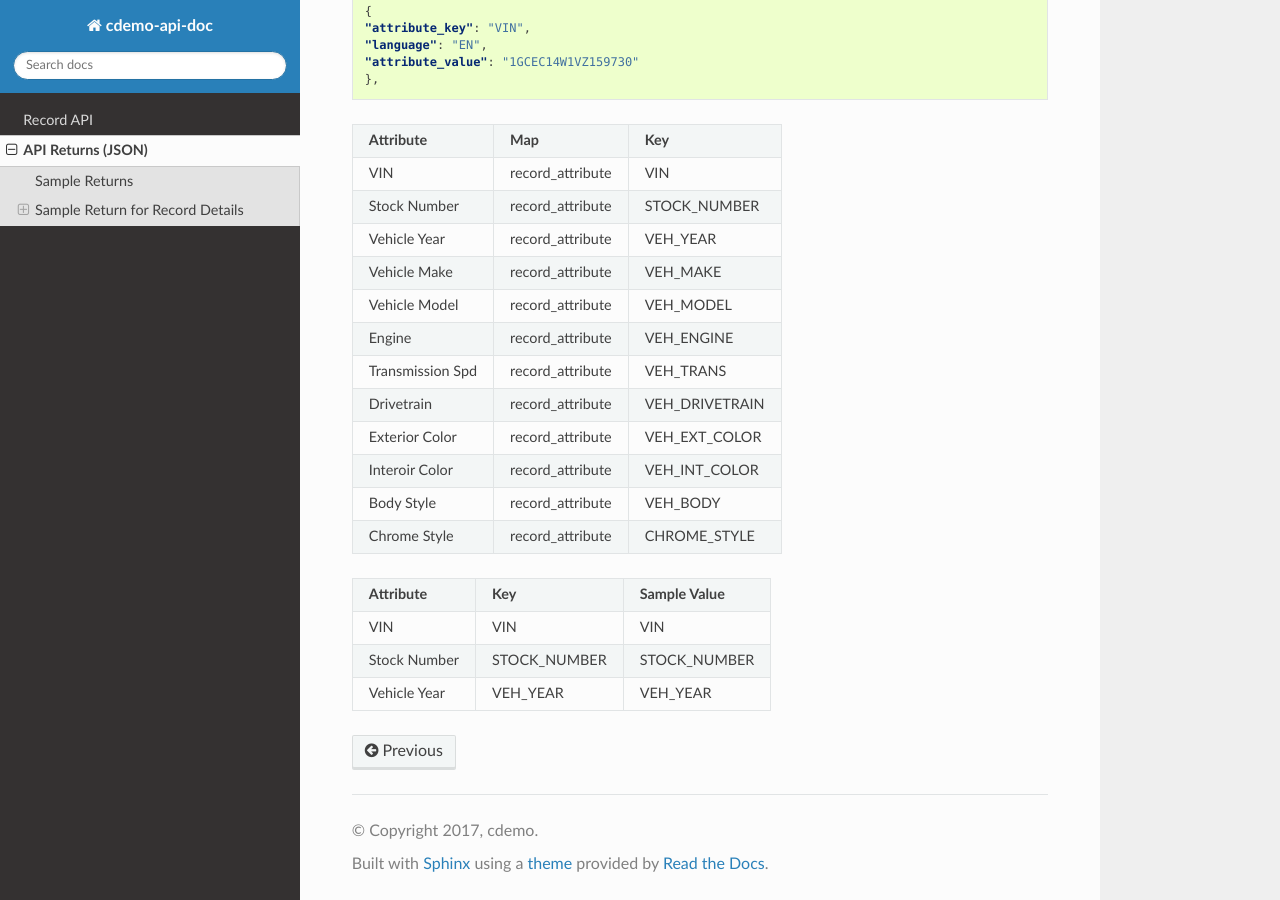
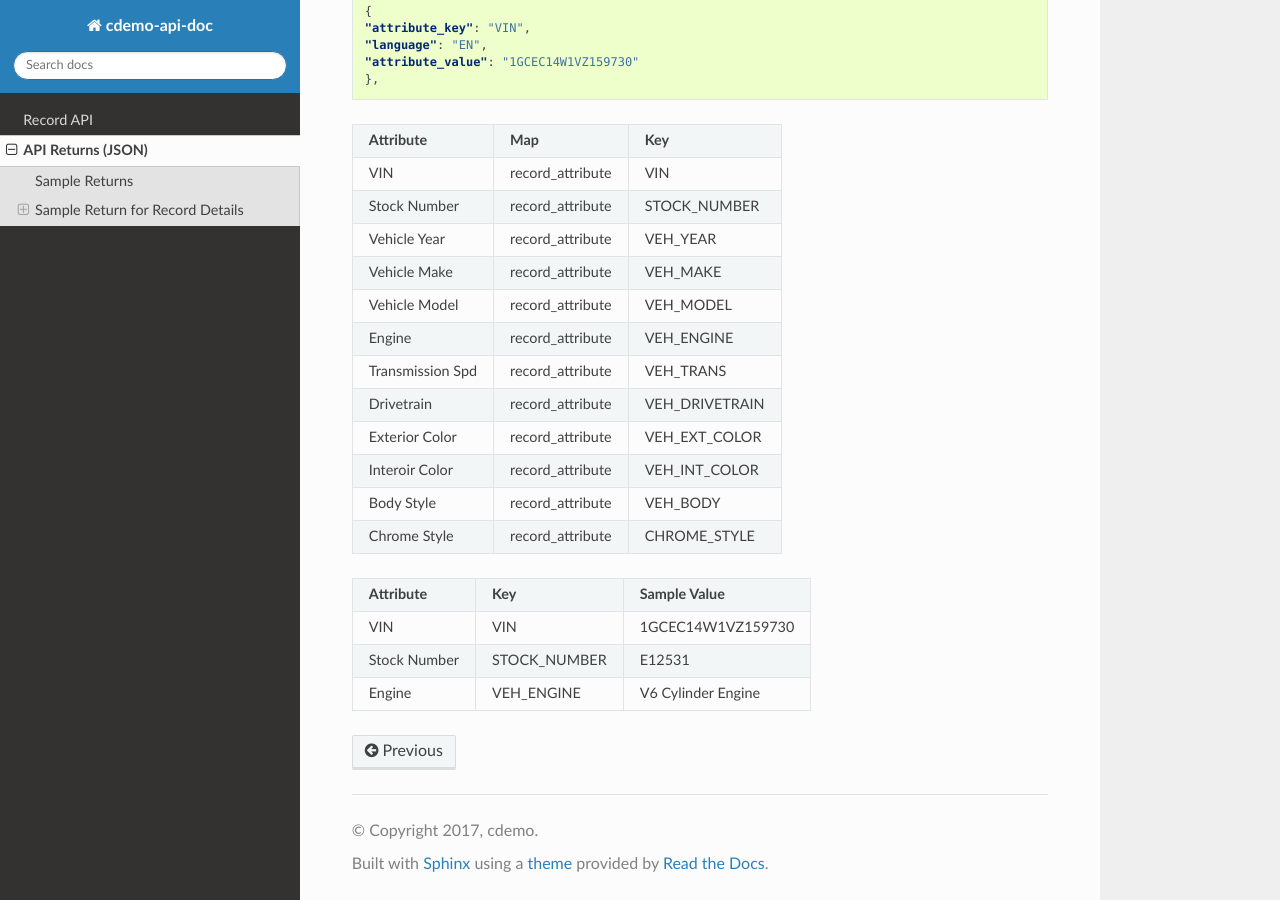
Before and after one commit to cdemomobilesolutions/apidoc, a Sphinx documentation site: the page built from source/api_returns.rst, in a window 1280 px wide and 900 px high, scrolled down 547 px. Built offline with Sphinx 7.4.7 and the Read the Docs theme 2.0.0, drawn with Linux system fonts in a browser that asks for light colours.

Commit message:
table test

```diff
--- a/source/api_returns.rst
+++ b/source/api_returns.rst
@@ -67,9 +67,9 @@ Record Attributes
 +---------------------+-------------------------------+-------------------------------+
 | **Attribute**       | **Key**                       | **Sample Value**              |
 +---------------------+-------------------------------+-------------------------------+
-| VIN                 | VIN                           | VIN                           |
+| VIN                 | VIN                           | 1GCEC14W1VZ159730             |
 +---------------------+-------------------------------+-------------------------------+
-| Stock Number        | STOCK_NUMBER                  | STOCK_NUMBER                  |
+| Stock Number        | STOCK_NUMBER                  | E12531                        |
 +---------------------+-------------------------------+-------------------------------+
-| Vehicle Year        | VEH_YEAR                      | VEH_YEAR                      |
+| Engine              | VEH_ENGINE                    | V6 Cylinder Engine            |
 +---------------------+-------------------------------+-------------------------------+
```
